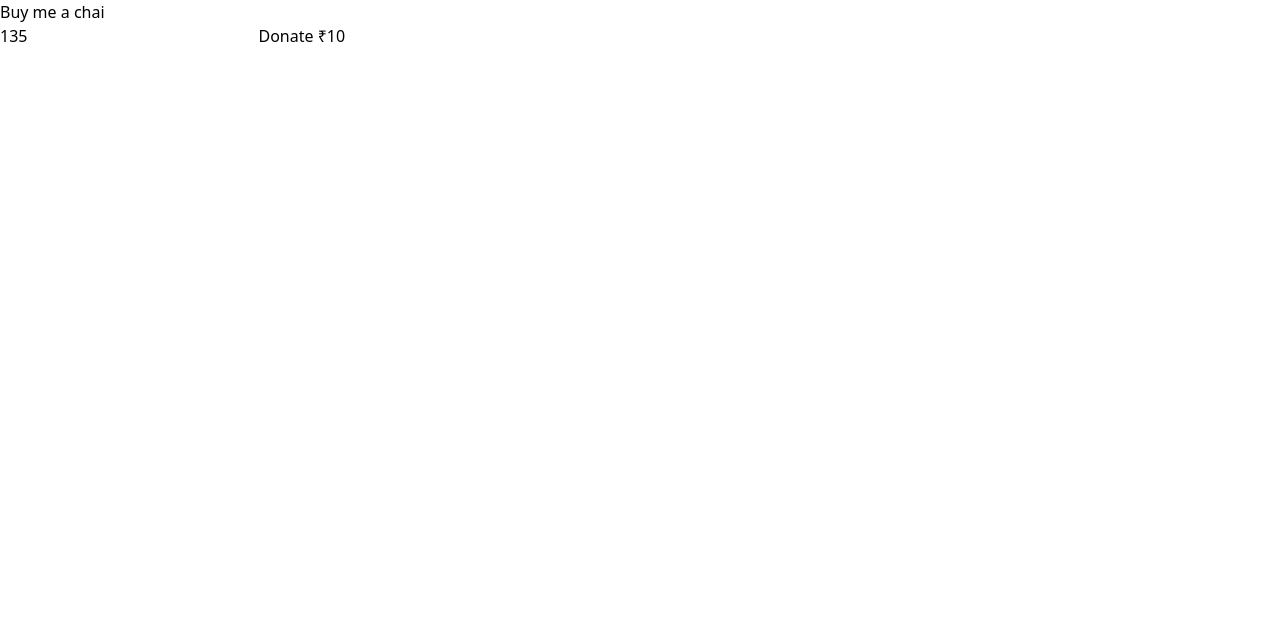
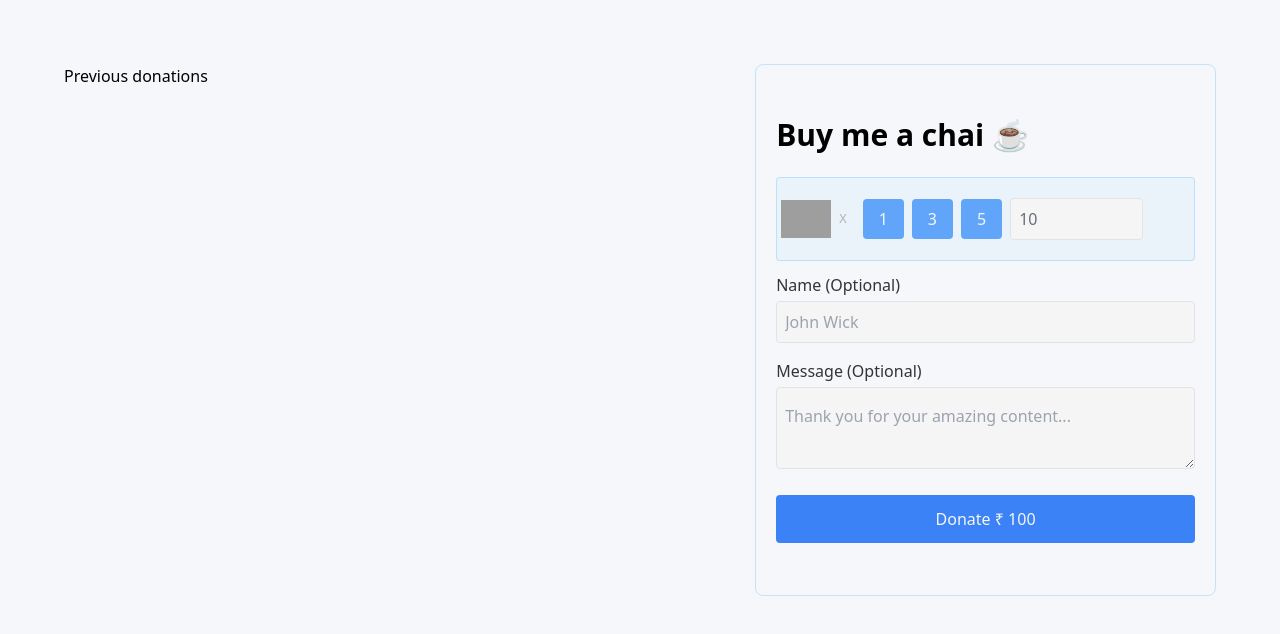
Before and after one commit to Shriom-Trivedi/buy-me-a-chai, a Next.js app: page / in a window 1280 px wide. Shown: the top 634 px of the page. Built offline with nearby package versions, Linux system fonts and the light colour scheme; no server answers; grey boxes are pictures that could not be loaded.

Commit message:
design and config added for buy-me-a-chai form

```diff
--- /dev/null
+++ b/config.ts
@@ -0,0 +1,11 @@
+export const DONATION_IN_RUPEES = parseInt(
+  process.env.NEXT_PUBLIC_DONATION_IN_CENTS || '1000',
+  10
+);
+
+export const MAX_DONATION_IN_RUPEES = parseInt(
+  process.env.NEXT_PUBLIC_DONATION_IN_CENTS || '10000',
+  10
+);
+
+export const STRIPE_API_KEY = process.env.STRIPE_API_KEY as string;
--- a/package.json
+++ b/package.json
@@ -9,6 +9,7 @@
     "lint": "next lint"
   },
   "dependencies": {
+    "@next/font": "^13.0.6",
     "@types/node": "18.11.9",
     "@types/react": "18.0.25",
     "@types/react-dom": "18.0.9",
--- a/pages/index.tsx
+++ b/pages/index.tsx
@@ -1,27 +1,84 @@
 import Head from 'next/head';
+import Image from 'next/image';
+import { useRouter } from 'next/router';
 import { useState } from 'react';
+import { DONATION_IN_RUPEES, MAX_DONATION_IN_RUPEES } from '../config';
 
 export default function Home() {
+  const router = useRouter();
   const [error, setError] = useState(null);
   const [quantity, setQuantity] = useState(10);
   const [name, setName] = useState('');
   const [message, setMessage] = useState('');
 
   const presets = [1, 3, 5];
+
+  const handleCheckout = async () => {
+    setError(null);
+    const response = await fetch('/api/checkout', {
+      method: 'POST',
+      headers: {
+        'Content-type': 'application/json',
+      },
+      body: JSON.stringify({
+        quantity,
+        name,
+        message,
+      }),
+    });
+
+    const res = await response.json();
+
+    console.log(res);
+
+    if (!res.url) {
+      setError(res.error);
+      return;
+    }
+
+    if (res.url) {
+      const url = res.url;
+
+      router.push(url);
+    }
+  };
+
   return (
-    <div>
+    <div className='h-screen'>
       <Head>
         <title>Buy me a chai</title>
         <meta name='description' content='Generated by create next app' />
         <link rel='icon' href='/favicon.ico' />
       </Head>
 
-      <main className='flex'>
-        <div></div>
-        <div>
-          <h1>Buy me a chai</h1>
+      <main className='flex md:flex-row flex-col max-w-6xl h-full m-auto'>
+        <div className=' flex-[3]'>
+          <div className='mt-16'>
+            <h2>Previous donations</h2>
+          </div>
+        </div>
+        <div className='flex-[2] p-3 md:p-0'>
+          <div className='w-full flex items-center mt-16'>
+            <div className='w-full border border-[#37a8ff40] rounded-lg px-5 py-7'>
+              <h1 className=' text-3xl my-6 font-semibold'>Buy me a chai ☕</h1>
+              <div className='flex items-center w-full mb-3 py-5 rounded border border-[#37a8ff40] bg-[#37afff0d]'>
+                <span className='mr-2 ml-1'>
+                  <Image
+                    src='/tea-cup5.svg'
+                    width='50'
+                    height='100'
+                    alt='teacup'
+                  />
+                </span>
+                <span className='mr-4 cursor-pointer text-[#b4b4b4] text-[0.8rem]'>
+                  X
+                </span>
                 {presets.map((preset) => (
-            <button key={preset} onClick={() => setQuantity(preset)}>
+                  <button
+                    className='bg-blue-400 text-[#f5f5f5] px-4 py-2 rounded mr-2'
+                    key={preset}
+                    onClick={() => setQuantity(preset)}
+                  >
                     {preset}
                   </button>
                 ))}
@@ -29,10 +86,57 @@ export default function Home() {
                   type='number'
                   name='price'
                   id='price'
+                  className=' py-2 px-2 w-[8.3rem] bg-[#f5f5f6] rounded border-[1.5px] border-[#e4e3e3] text-[#696e79] focus:bg-[#fdfdfd] focus:border-blue-500 outline-none'
+                  min={1}
+                  max={MAX_DONATION_IN_RUPEES / DONATION_IN_RUPEES}
+                  value={quantity}
                   onChange={(e) => setQuantity(parseFloat(e.target.value))}
                 />
+              </div>
 
-          <button>Donate ₹{quantity}</button>
+              <div className='mb-4 w-full'>
+                <label
+                  className='block mb-1 text-[1rem] text-[#333435]'
+                  htmlFor='name'
+                >
+                  Name (Optional)
+                </label>
+                <input
+                  className='py-2 px-2 w-full bg-[#f5f5f6] rounded border-[1.5px] border-[#e4e3e3] text-[#696e79] focus:bg-[#fdfdfd] focus:border-blue-500 outline-none'
+                  type='text'
+                  name='name'
+                  id='name'
+                  placeholder='John Wick'
+                  onChange={(e) => setName(e.target.value)}
+                  value={name}
+                />
+              </div>
+
+              <div className='mb-2 w-full'>
+                <label
+                  className='block text-[1rem] mb-1 text-[#333435]'
+                  htmlFor='message'
+                >
+                  Message (Optional)
+                </label>
+                <textarea
+                  name='message'
+                  id='message'
+                  placeholder='Thank you for your amazing content...'
+                  className='py-4 px-2 w-full bg-[#f5f5f6] rounded border-[1.5px] border-[#e4e3e3] text-[#696e79] focus:bg-[#fdfdfd] focus:border-blue-500 outline-none'
+                  onChange={(e) => setMessage(e.target.value)}
+                  value={message}
+                />
+              </div>
+
+              <button
+                onClick={handleCheckout}
+                className='w-full mb-6 mt-3 bg-blue-500 text-[#f5f5f5] px-2 py-3 rounded hover:opacity-80'
+              >
+                Donate ₹ {quantity * (DONATION_IN_RUPEES / 100)}
+              </button>
+            </div>
+          </div>
         </div>
       </main>
     </div>
--- a/styles/globals.css
+++ b/styles/globals.css
@@ -1,3 +1,7 @@
 @tailwind base;
 @tailwind components;
 @tailwind utilities;
+
+body {
+  background: #f5f7fa;
+}
```
Lines whose indentation alone changed are shown as unchanged.
